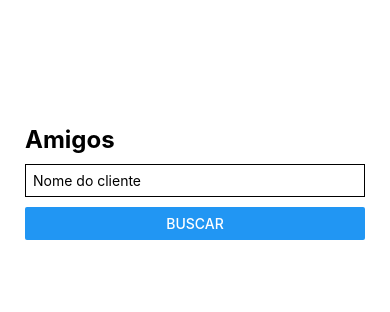
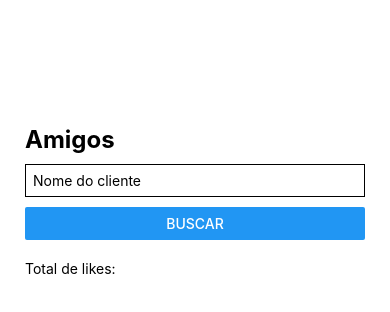
Before and after one commit to harielSantana/performanceapp, a React Native app: screen / in a window 390 px wide. Shown: the top 312 px of the page. Built offline with nearby package versions, Linux system fonts and the light colour scheme.

Commit message:
feat: using Hook useMemo

```diff
--- a/src/components/FriendList.tsx
+++ b/src/components/FriendList.tsx
@@ -1,5 +1,5 @@
-import React from "react";
-import { View } from "react-native";
+import React, { useMemo } from "react";
+import { Text, View } from "react-native";
 import { Friend } from "./Friend";
 
 interface Props {
@@ -11,8 +11,15 @@
 }
 
 export function FriendList({ data }: Props) {
+  const totalLikes = useMemo(() => {
+    data.reduce((likes, friend) => {
+      return likes + friend.likes;
+    }, 0);
+  }, [data]);
+
   return (
     <View>
+      <Text>Total de likes: {totalLikes}</Text>
       {data.map((friend) => (
         <Friend key={String(friend.id)} data={friend} />
       ))}
```
Also changed, not shown: package.json (+9 -2 lines), 1 other file (tests, documents, lock files or other folders).
